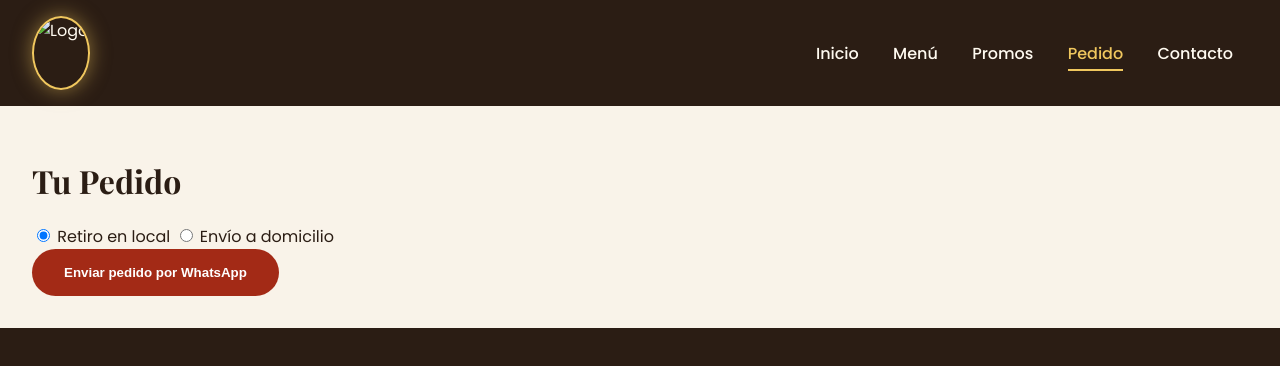
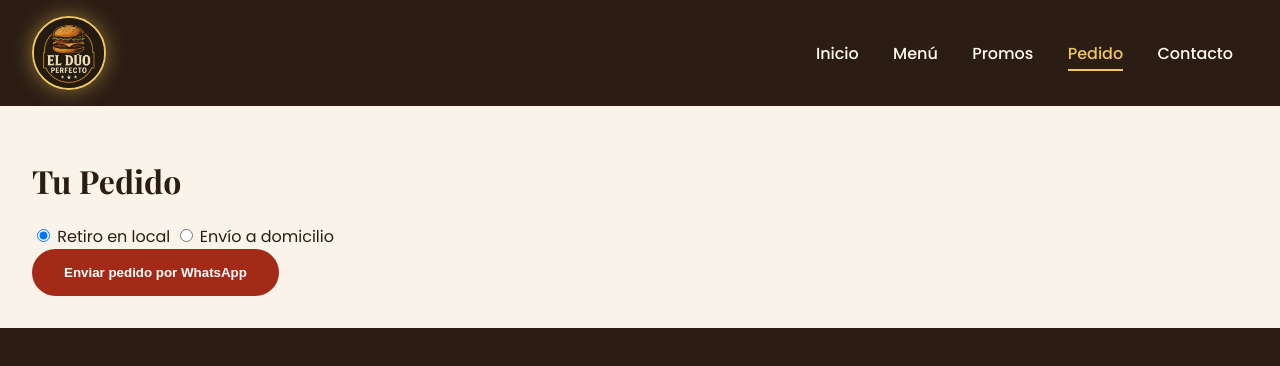
Before and after one commit to Elduoperfecto/Elduoperfecto, a plain HTML site: page pedido.html in a window 1280 px wide. Drawn offline with nearby package versions, Linux system fonts and the light colour scheme.

Commit message:
Update pedido.html

```diff
--- a/pedido.html
+++ b/pedido.html
@@ -9,7 +9,7 @@
 </head>
 <body>
   <header class="header">
-    <img src="imagenes/logo.png" alt="Logo" class="logo">
+    <img src="imagenes/logotipo.jpeg" alt="Logo" class="logo">
     <nav class="nav">
       <a href="index.html">Inicio</a>
       <a href="menu.html">Menú</a>
```
